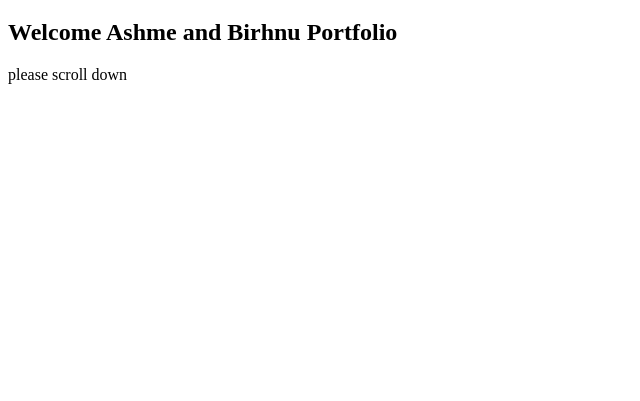
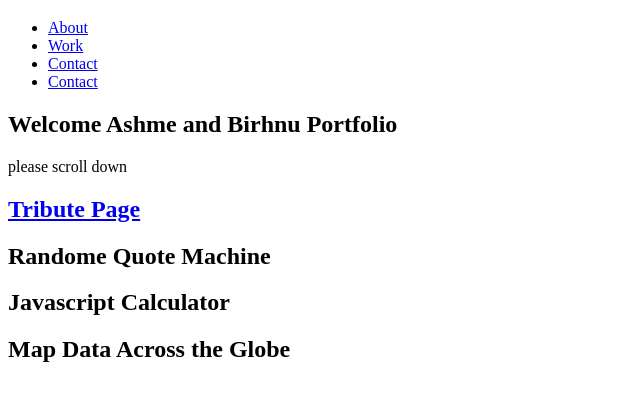
Before and after one commit to ashmalzahra/microverseashmal, a plain HTML site: page index.html in a window 1280 px wide. Shown: the part 61-462 px from the top of the page, without its empty margins (0-640 px from the left). Drawn offline with Linux system fonts and the light colour scheme.

Commit message:
tasks 5-7

```diff
--- a/index.html
+++ b/index.html
@@ -7,18 +7,40 @@
   </head>
 
   <body>
-    <script src="https://cdn.freecodecamp.org/testable-projects-fcc/v1/bundle.js"></script>
+    <!-- <script src="https://cdn.freecodecamp.org/testable-projects-fcc/v1/bundle.js"></script> -->
     <h1>Hello World, we are software developers!</h1>
-
+    <nav id="navbar">
+      <ul>
+        <li><a href="#about">About</a></li>
+        <li><a href="#work">Work</a></li>
+        <li><a href="#contact">Contact</a></li>
+        <li><a href="#contact">Contact</a></li>
+      </ul>
+    </nav>
     <section id="welcome-section">
       <h1>Welcome Ashme and Birhnu Portfolio</h1>
     </section>
 
     <section id="projects">
-      <div class="project-tile">please scroll down
+      <div class="project-tile">
+        please scroll down
+      </div>
+      <div class="project-tile">
+        <h1> <a href="#"> Tribute Page </a></h1>
+      </div>
+      <div class="project-tile">
+        <h1>Randome Quote Machine</h1>
+      </div>
+      <div class="project-tile">
+        <h1>Javascript Calculator</h1>
+      </div>
+      <div class="project-tile">
+        <h1>Map Data Across the Globe</h1>
       </div>
     </section>
+    <section id="contact">
 
+    </section>
     <!-- <script  src="js/index.js"></script> -->
   </body>
 </html>
```
